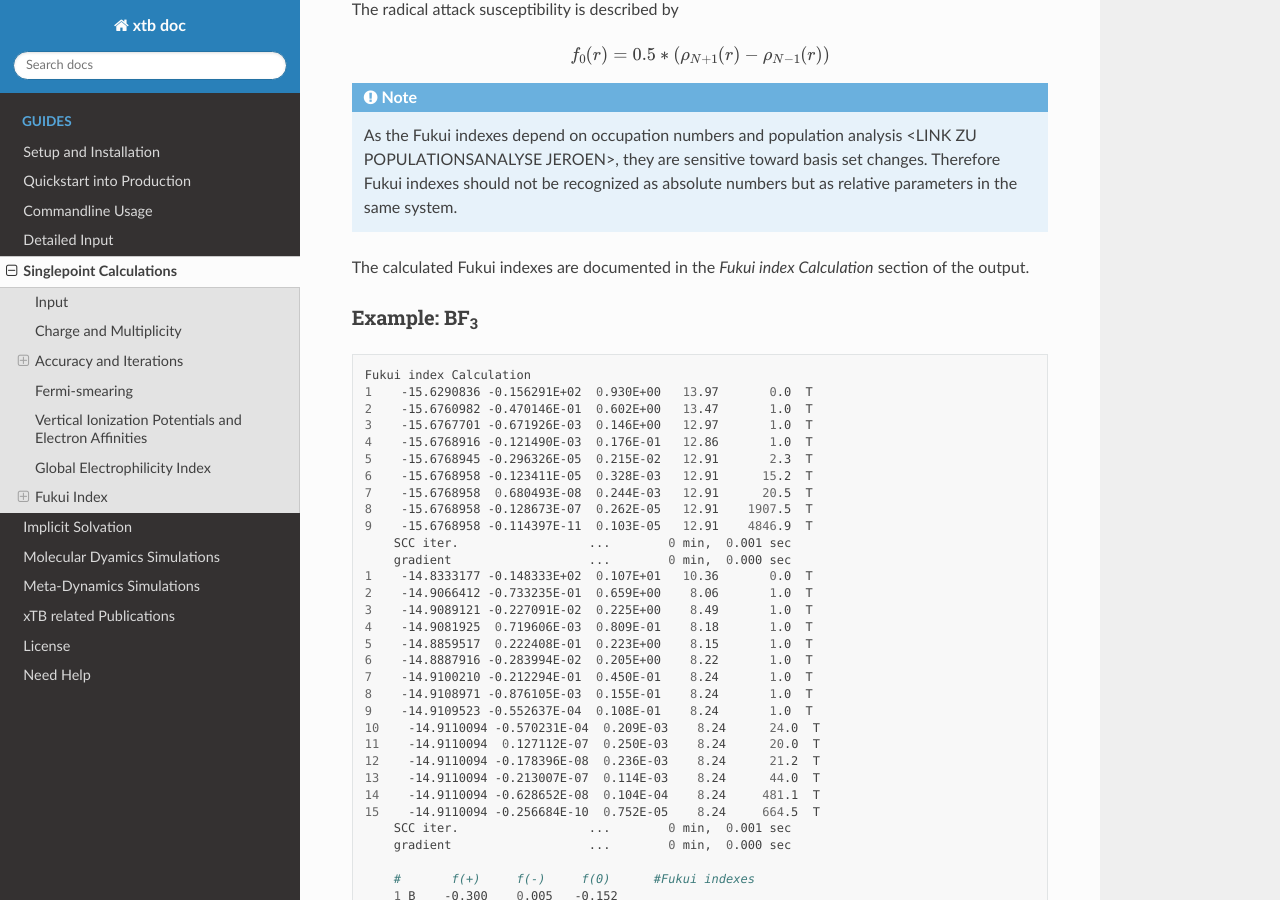
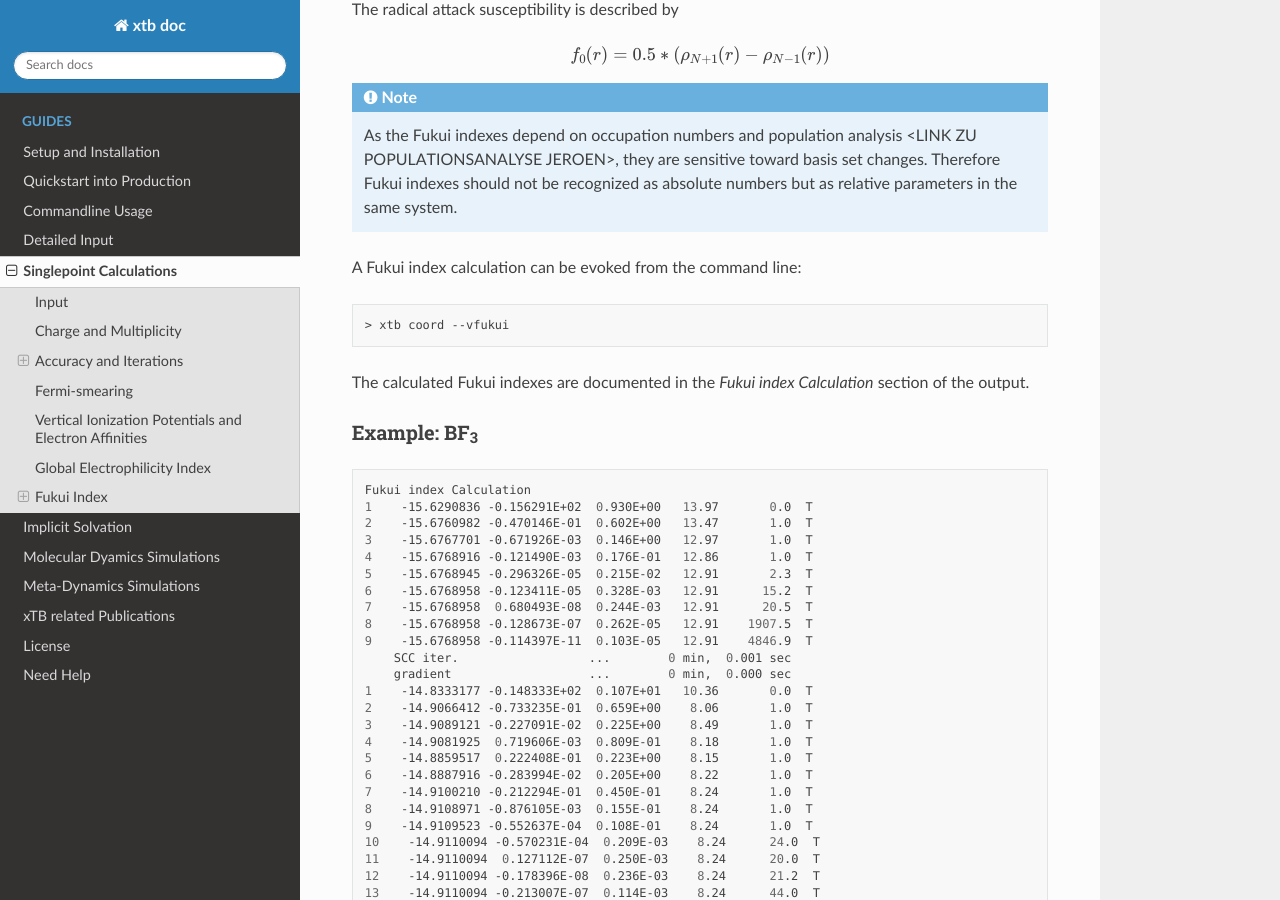
Before and after one commit to grimme-lab/xtb_docs, a Sphinx documentation site: the page built from source/sp.rst, in a window 1280 px wide and 900 px high, scrolled down 8365 px. Built offline with Sphinx 7.4.7 and the Read the Docs theme 2.0.0, drawn with Linux system fonts in a browser that asks for light colours.

Commit message:
Update sp.rst

```diff
--- a/source/sp.rst
+++ b/source/sp.rst
@@ -413,7 +413,15 @@ The radical attack susceptibility is described by
    f_{0}(r) = 0.5*(\rho_{N+1}(r)-\rho_{N-1}(r))
 
 
-.. note:: As the Fukui indexes depend on occupation numbers and population analysis <LINK ZU POPULATIONSANALYSE JEROEN>, they are sensitive toward basis set changes. Therefore Fukui indexes should not be recognized as absolute numbers but as relative parameters in the same system.
+.. note::   As the Fukui indexes depend on occupation numbers and population analysis <LINK ZU POPULATIONSANALYSE JEROEN>, they
+            are sensitive toward basis set changes. Therefore Fukui indexes should not be recognized as absolute numbers but as
+            relative parameters in the same system.
+
+A Fukui index calculation can be evoked from the command line:
+
+.. code:: sh
+
+  > xtb coord --vfukui
 
 The calculated Fukui indexes are documented in the *Fukui index Calculation* section of the output.
 
```
